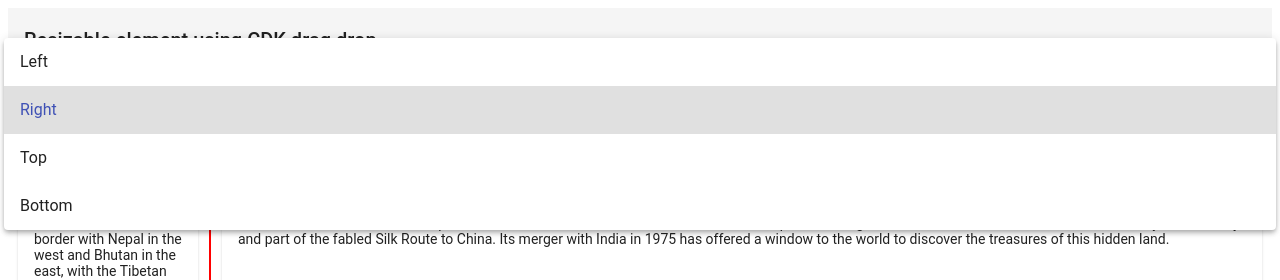
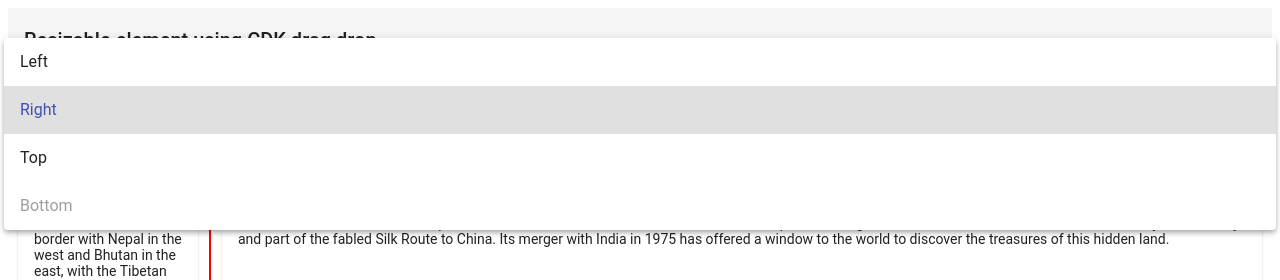
Before and after one commit to BarathC/angular-resizableusingdragdrop, an Angular app: page / in a window 1280 px wide. Both pictures are taken after a click on the element "Right". Shown: the top 280 px of the page. Built offline with nearby package versions, Linux system fonts and the light colour scheme.

Commit message:
2 files modified

```diff
--- a/src/app/app.component.html
+++ b/src/app/app.component.html
@@ -5,7 +5,7 @@
 	<mat-form-field appearance="fill">
 		<mat-label>Select Layout</mat-label>
 		<mat-select [(ngModel)]="eLayout">
-			<mat-option *ngFor="let oOption of selectOptions" [value]="oOption.id">
+			<mat-option *ngFor="let oOption of selectOptions" [disabled]='!oOption.enable' [value]="oOption.id">
 				{{oOption.value}}
 			</mat-option>
 		</mat-select>
--- a/src/app/app.component.ts
+++ b/src/app/app.component.ts
@@ -1,7 +1,7 @@
 import { Component } from '@angular/core';
 import {ResizableLayoutEnum} from './enums/app-enum';
 
-export type SelectOption = {id: ResizableLayoutEnum, value:string};
+export type SelectOption = {id: ResizableLayoutEnum, value:string, enable: boolean};
 
 @Component({
   selector: 'my-app',
@@ -12,10 +12,10 @@ export class AppComponent  {
   public eLayout: ResizableLayoutEnum = ResizableLayoutEnum.Right;
 
   public selectOptions: SelectOption[] = [
-    {id: ResizableLayoutEnum.Left, value: 'Left'},
-    {id:ResizableLayoutEnum.Right, value: 'Right'},
-    {id: ResizableLayoutEnum.Top, value: 'Top'},
-    {id: ResizableLayoutEnum.Bottom, value: 'Bottom'}
+    {id: ResizableLayoutEnum.Left, value: 'Left', enable: true},
+    {id:ResizableLayoutEnum.Right, value: 'Right', enable: true},
+    {id: ResizableLayoutEnum.Top, value: 'Top', enable: true},
+    {id: ResizableLayoutEnum.Bottom, value: 'Bottom', enable: false}
   ];
 
   public efnSelectedThread( oSelectedOption: SelectOption) {
```
